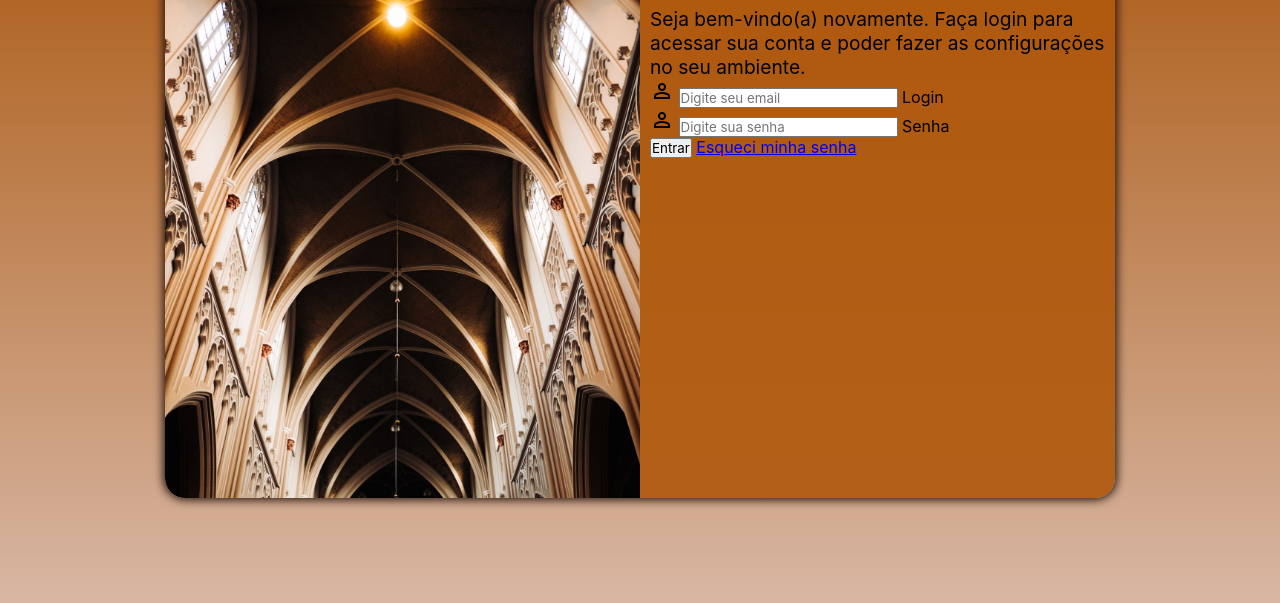
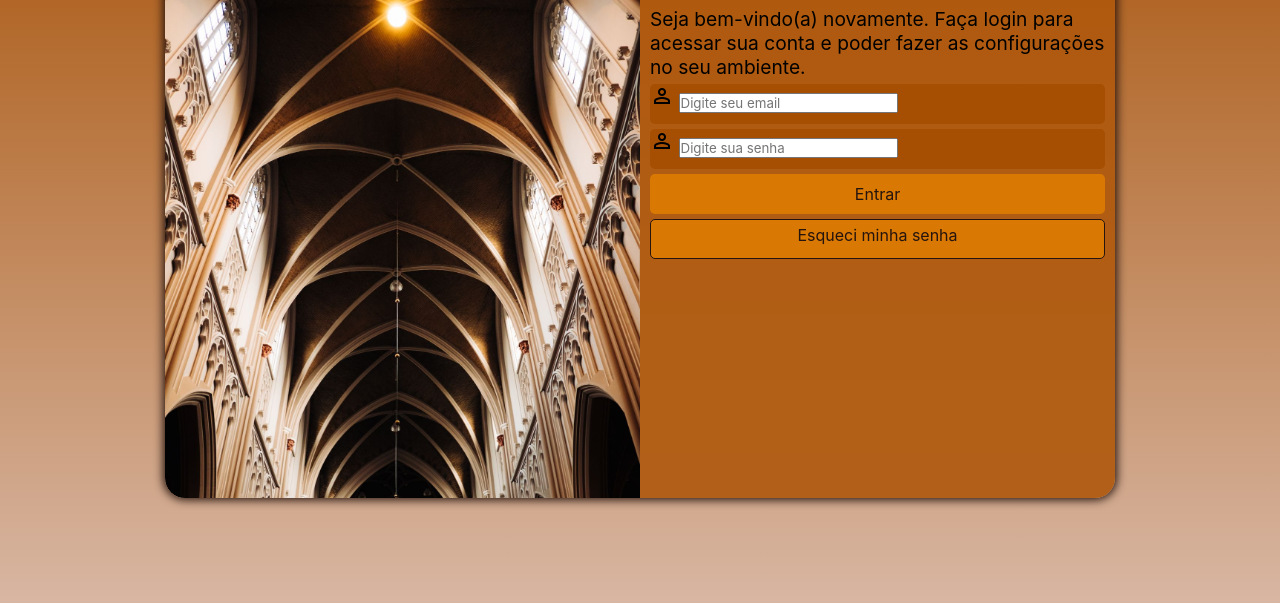
Before and after one commit to Lcgomes-arch/projeto-login, a plain HTML site: page index.html in a window 1280 px wide. Shown: the part 177-780 px from the top of the page. Drawn offline with nearby package versions, Linux system fonts and the light colour scheme.

Commit message:
formatação do formulário

```diff
--- a/estilos/style.css
+++ b/estilos/style.css
@@ -31,7 +31,7 @@
 section#login{
     background-color: #af590de5;
     height: 550px;
-    width: 500px;
+    width: 320px;
     border-radius: 20px;
     position: absolute;
     top: 50%;
@@ -47,7 +47,7 @@
 section#login > div#imagem{
     background: #D9B9A7 url('../imagens/pexels-kyrylo-velchev-2164760595-40339183.jpg') no-repeat;
     background-position: center top;
-    height: 365px;
+    height: 200px;
     background-size: cover;
     display: block;
 }
@@ -65,3 +65,60 @@
 div#formulario > p{
     font-size: 0.8em;
 }
+
+form > input[type="submit"]{
+    display: block;
+    font-size: 1em;
+    width: 100%;
+    height: 40px;
+    background-color: #D97904;
+    color: #26140E;
+    border: none;
+    border-radius: 5px;
+}
+
+form > input[type="submit"]:hover{
+    background-color: #A64F03;
+    cursor: pointer;
+}
+
+form > a.botao{
+    display:block;
+    text-align: center;
+    font-size: 1em;
+    width: 100%;
+    height: 40px;
+    padding-top: 5px;
+    margin-top: 5px;
+    background-color: #D97904;
+    color: #26140E;
+    border: 1px solid #26140E;
+    border-radius: 5px;
+    text-decoration: none;
+}
+
+form > a.botao:hover{
+    background-color: #A64F03;
+    cursor: pointer;
+}
+
+form > a.botao > i{
+    font-size: 0.8em;
+}
+
+
+form > div.campo{
+    background-color: #A64F03;
+    display: block;
+    width: 100%;
+    height: 40px;
+    border-radius: 5px;
+    margin: 5px 0px;
+
+}
+
+
+div.campo > label{
+    display:none;
+
+}
--- a/index.html
+++ b/index.html
@@ -34,7 +34,7 @@
                             <label for="isenha">Senha</label>
                         </div>
                         <input type="submit" value="Entrar">
-                        <a href="esqueci.html">Esqueci minha senha</a>
+                        <a href="esqueci.html" class="botao">Esqueci minha senha</a>
                     </form>
             </div>
 
```
